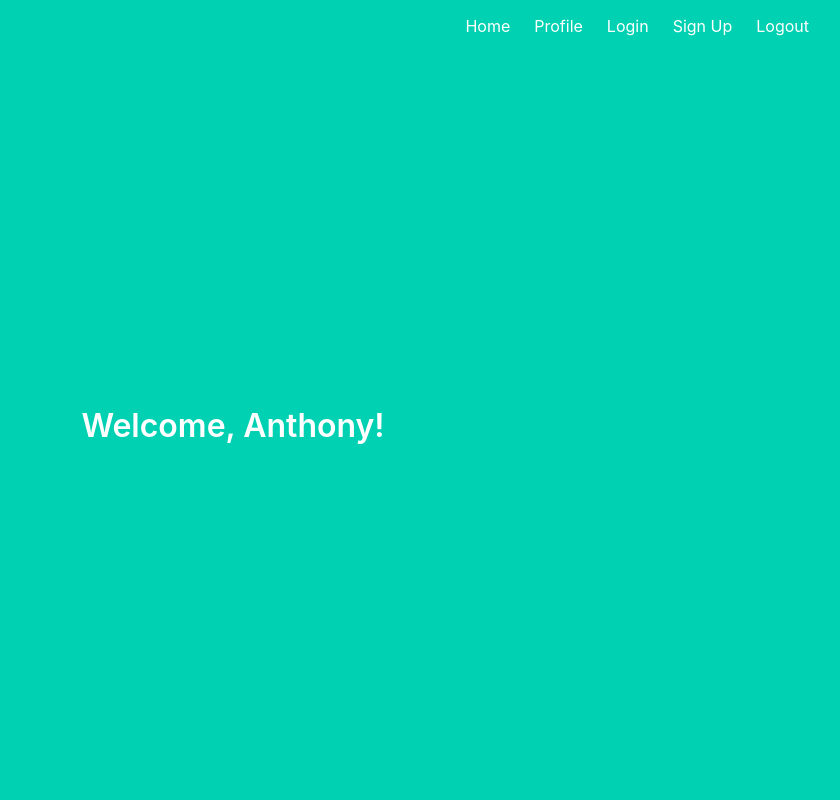
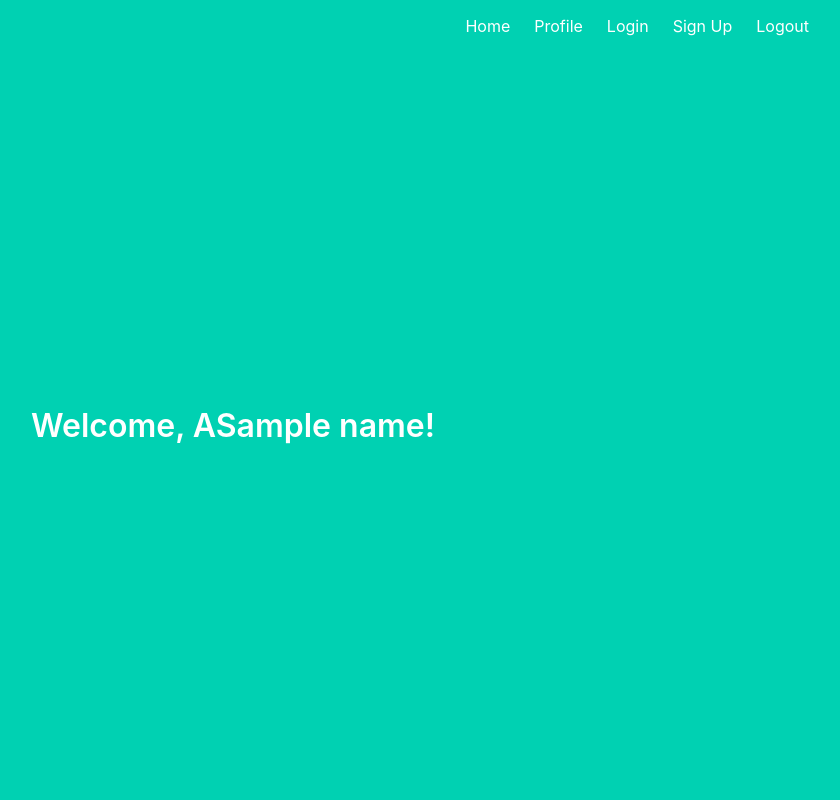
Before and after one commit to SamDewriter/flask_app, a Flask app: template project/templates/profile.html in a window 1280 px wide. Shown: the whole page, without its empty margins (407-1247 px from the left). Run offline with Flask 2, Linux system fonts and the light colour scheme; the template is opened without the code that fills it: most values are stand-ins (such as "Sample title", 1, 10 or a date in 2020).

Commit message:
Updated the profile page

```diff
--- a/project/templates/profile.html
+++ b/project/templates/profile.html
@@ -2,6 +2,6 @@
 
 {% block content %}
 <h1 class="title">
-  Welcome, Anthony!
+  Welcome, A{{ name }}!
 </h1>
 {% endblock %}
```
